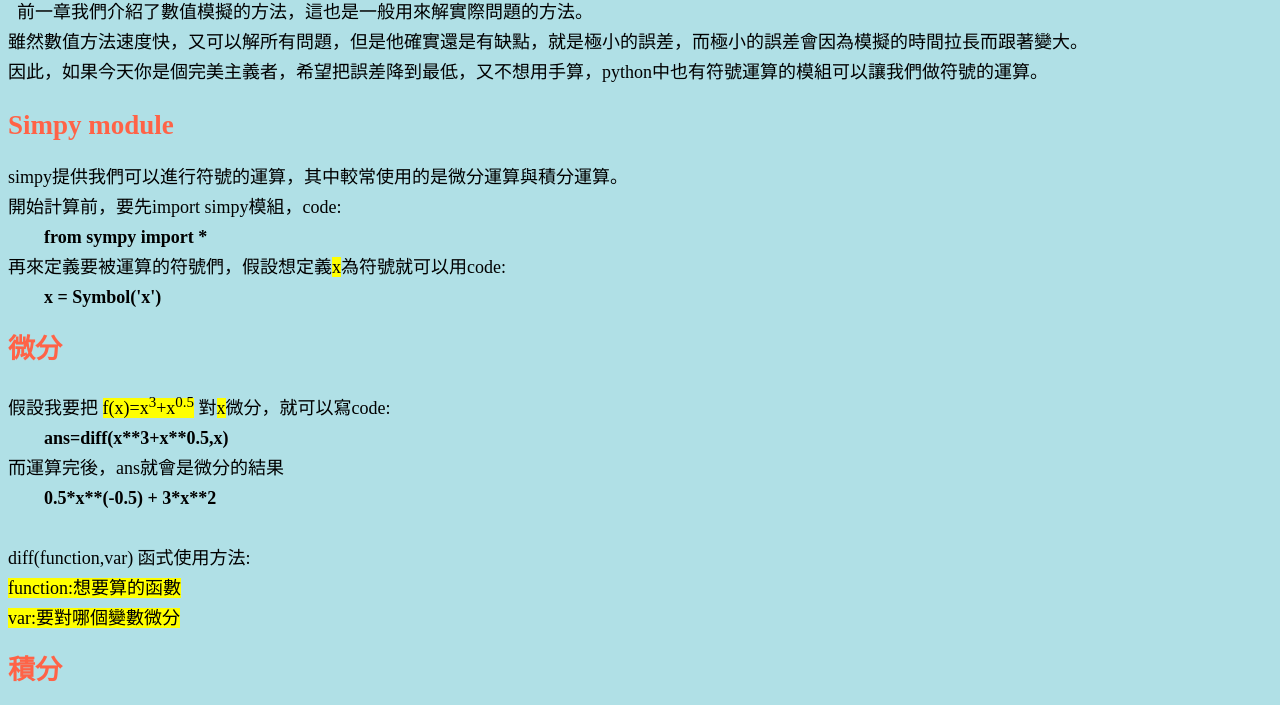
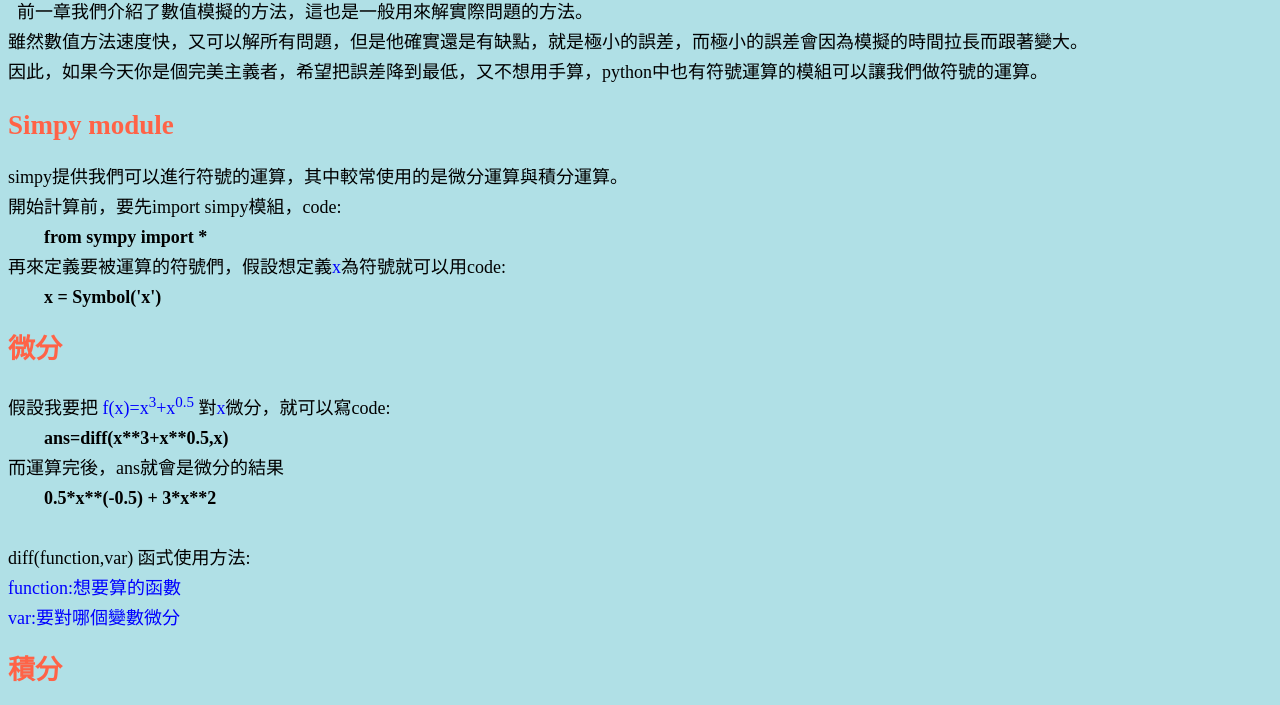
Before and after one commit to YatangYu/symbolic-calculation, a plain HTML site: page index.html in a window 1280 px wide. Shown: the part 81-786 px from the top of the page. Drawn offline with Linux system fonts and the light colour scheme.

Commit message:
Update style.css

```diff
--- a/style.css
+++ b/style.css
@@ -67,6 +67,14 @@ ul {
   cursor: url(Text.cur), auto;
   color: black;
 }
+
+mark{
+  font-family: DFKai-sb;
+  color: Blue;
+  background-color: powderblue;
+
+}
+
 table, th, td {
   cursor: url(Text.cur), auto;
   border-collapse: collapse;
```
